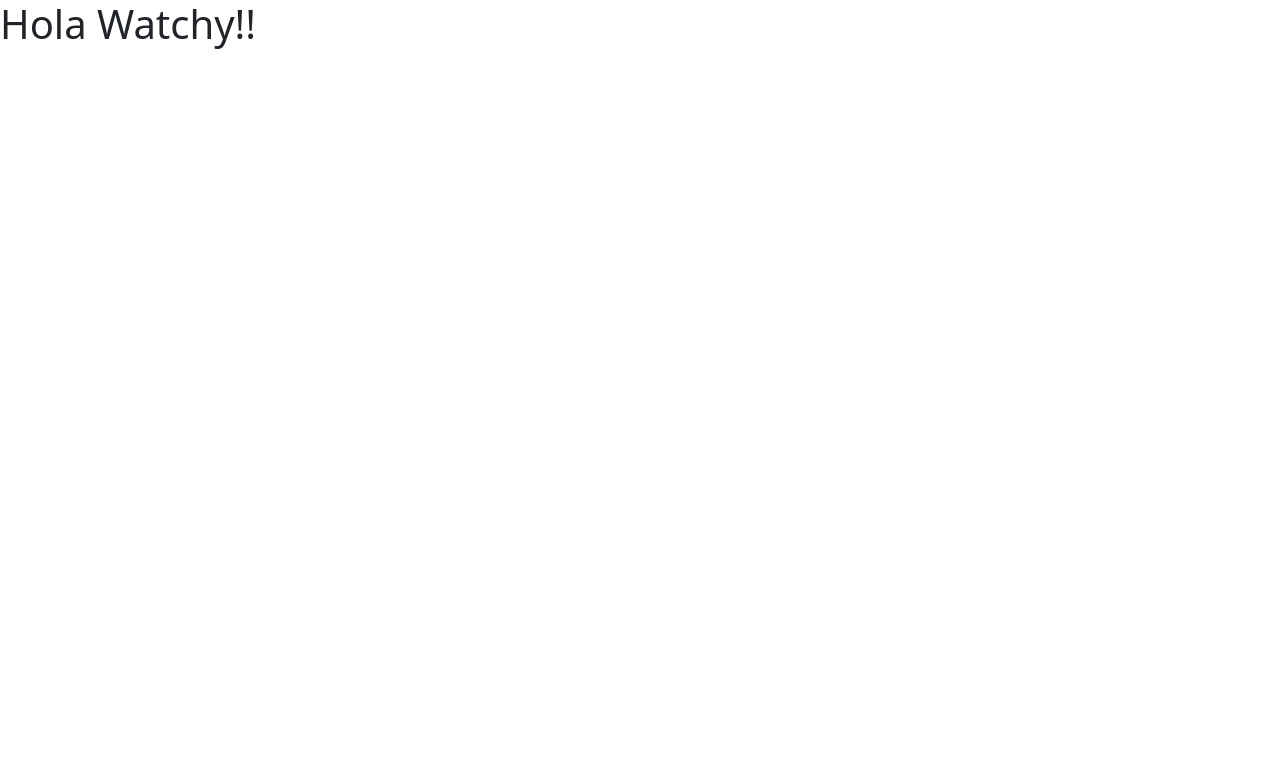
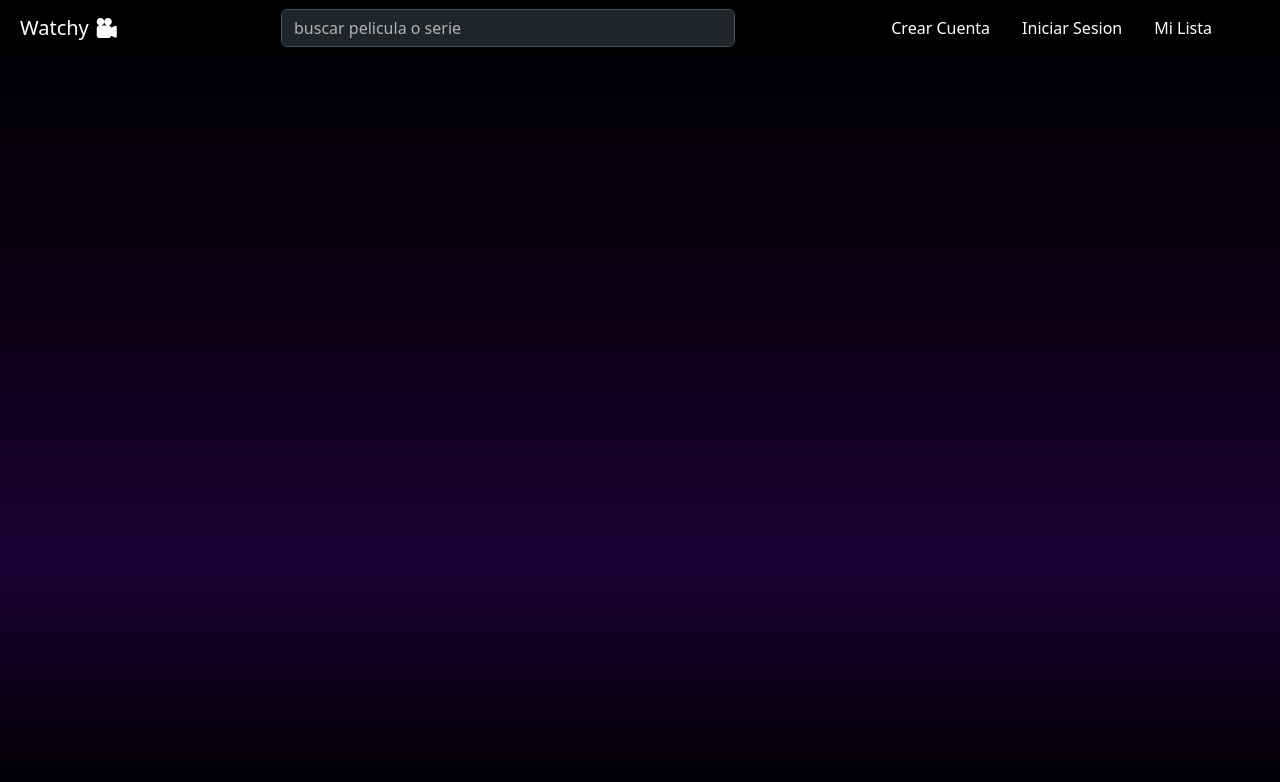
Before and after one commit to RoblesLuis2212/Watchy-Frontend, a React (Vite) app: page / in a window 1280 px wide. Shown: the top 782 px of the page. Built offline with nearby package versions, Linux system fonts and the light colour scheme.

Commit message:
Agregue un componente navbar

```diff
--- a/index.html
+++ b/index.html
@@ -1,5 +1,5 @@
 <!doctype html>
-<html lang="es">
+<html lang="es" data-bs-theme="dark">
   <head>
     <meta charset="UTF-8" />
     <meta name="viewport" content="width=device-width, initial-scale=1.0" />
--- a/src/App.jsx
+++ b/src/App.jsx
@@ -1,8 +1,13 @@
+import NavbarPage from "./components/NavbarPage";
+
 function App() {
 
   return (
     <>
-      <h1>Hola Watchy!!</h1>
+      <header>
+        <NavbarPage></NavbarPage>
+        <main></main>
+      </header>
     </>
   )
 }
--- /dev/null
+++ b/src/components/NavbarPage.jsx
@@ -0,0 +1,41 @@
+import Container from 'react-bootstrap/Container';
+import Nav from 'react-bootstrap/Nav';
+import Navbar from 'react-bootstrap/Navbar';
+import InputGroup from 'react-bootstrap/InputGroup';
+import Form from 'react-bootstrap/Form';
+import "../index.css"
+
+const NavbarPage = () => {
+    return (
+        <Navbar expand="lg" className="navbar-watchy">
+            <Container fluid>
+                <Navbar.Brand className='ms-2'>Watchy<i className="bi bi-camera-reels-fill ms-2"></i></Navbar.Brand>
+                <Form className='mx-auto d-md-none' style={{ width: "40%" }}>
+                    <InputGroup>
+                        <Form.Control
+                            placeholder="buscar pelicula o serie"
+                        />
+                    </InputGroup>
+                </Form>
+                <Navbar.Toggle aria-controls="basic-navbar-nav" />
+                <Navbar.Collapse>
+                    {/* Buscador */}
+                    <Form className='mx-auto d-none d-md-block' style={{ width: "40%" }}>
+                        <InputGroup>
+                            <Form.Control
+                                placeholder="buscar pelicula o serie"
+                            />
+                        </InputGroup>
+                    </Form>
+                    <Nav className='d-flex gap-3 me-5'>
+                        <Nav.Link className='text-white'>Crear Cuenta</Nav.Link>
+                        <Nav.Link className='text-white'>Iniciar Sesion</Nav.Link>
+                        <Nav.Link className='text-white'>Mi Lista</Nav.Link>
+                    </Nav>
+                </Navbar.Collapse>
+            </Container>
+        </Navbar>
+    );
+};
+
+export default NavbarPage;
--- a/src/index.css
+++ b/src/index.css
@@ -0,0 +1,17 @@
+body{
+    background: linear-gradient(180deg,#000000 0%,#0b0014 40%,#1a0033 70%,#000000 100%);
+}
+#root{
+    display: flex;
+    flex-direction: column;
+    min-height: 100vh;
+}
+main{
+    flex-grow: 1;
+}
+.navbar-watchy{
+    background: black;
+}
+.navbar-links{
+    color: white;
+}
```
